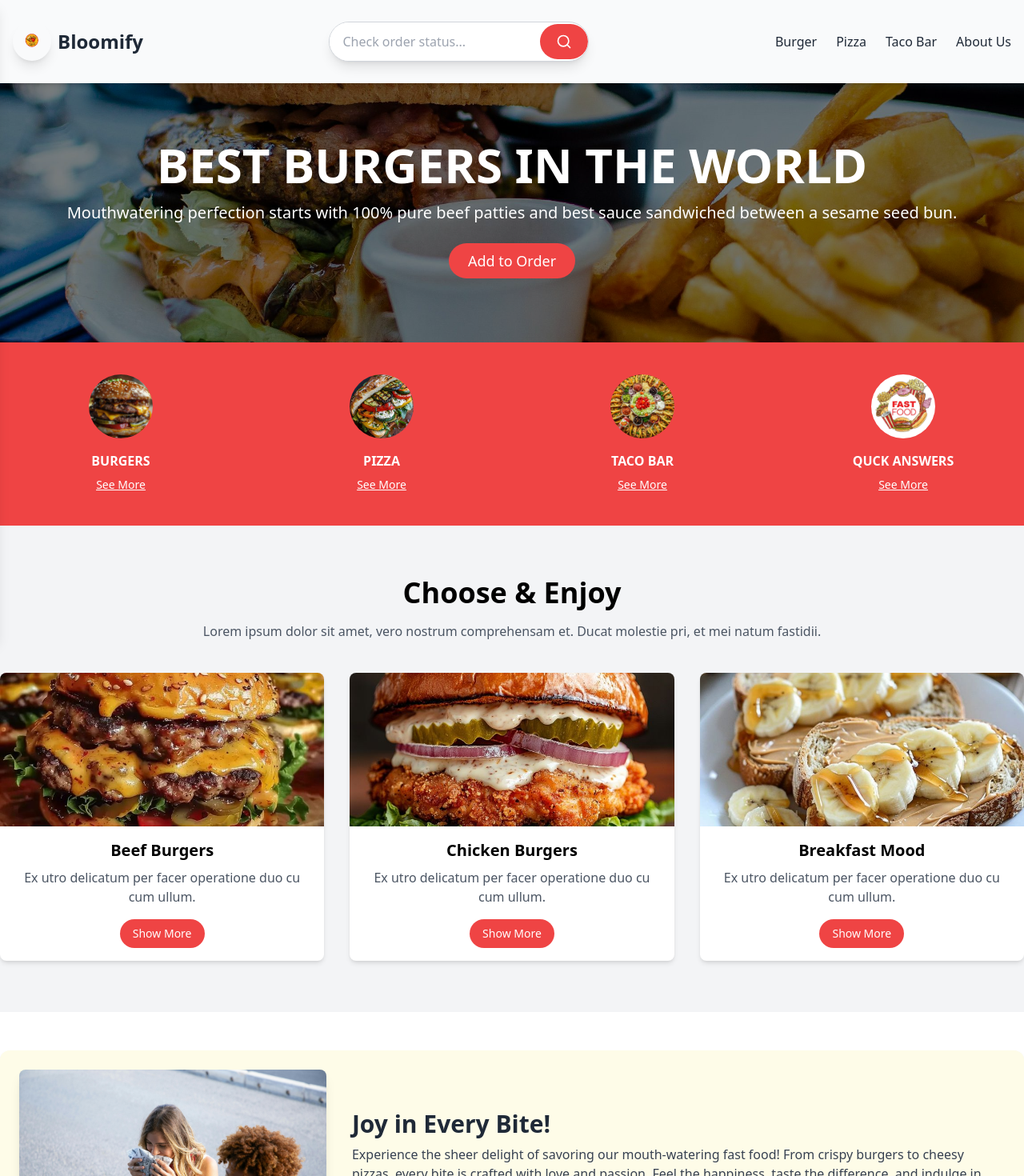
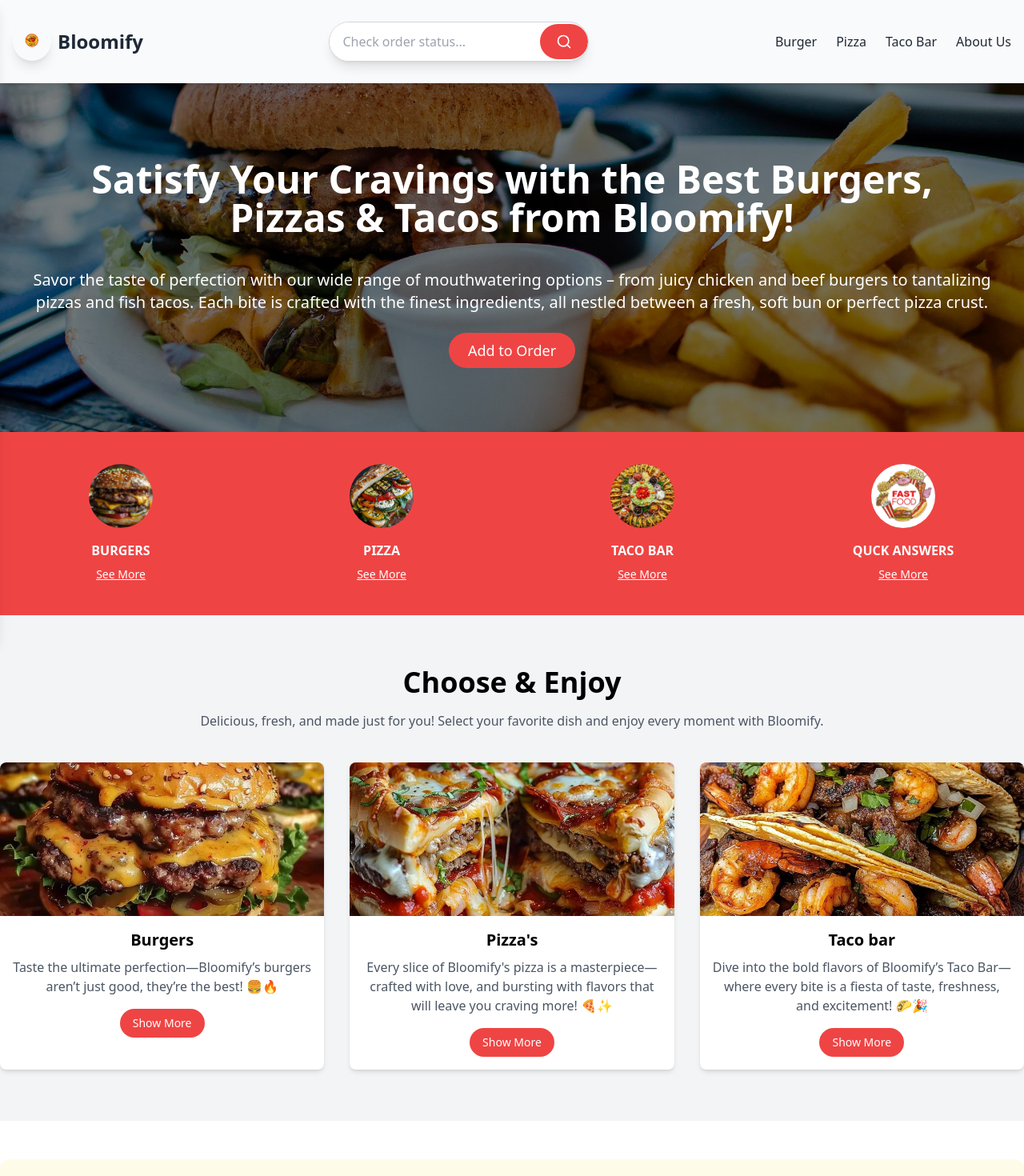
Before and after one commit to MAAhi-ahi/bloomify, a React (Vite) app in the folder bloomify-fastfoods/: page / in a window 1280 px wide. Shown: the top 1470 px of the page at 80% size. Built offline with nearby package versions, Linux system fonts and the light colour scheme.

Commit message:
new update

```diff
--- a/bloomify-fastfoods/src/index.css
+++ b/bloomify-fastfoods/src/index.css
@@ -34,3 +34,20 @@
     background-position: 0% 50%, 50% 50%, 100% 100%;
   }
 }
+
+
+/* Main spinner design */
+.loaders {
+  border: 8px solid #f3f3f3; /* Light grey */
+  border-top: 8px solid #db3434; /* Blue */
+  border-radius: 50%;
+  width: 80px;
+  height: 80px;
+  animation: spin 1.5s linear infinite;
+}
+
+/* Keyframes for spinning animation */
+@keyframes spin {
+  0% { transform: rotate(0deg); }
+  100% { transform: rotate(360deg); }
+}
--- a/bloomify-fastfoods/src/ui/Home.jsx
+++ b/bloomify-fastfoods/src/ui/Home.jsx
@@ -7,12 +7,16 @@ function Home() {
         style={{ backgroundImage: "url('images/web-2.jpg')" }}
       >
         <div className="bg-black bg-opacity-50 text-white text-center py-20 px-4">
-          <h1 className="text-4xl md:text-6xl font-bold">
+        {/* <h1 className="text-4xl md:text-6xl font-bold">
             BEST BURGERS IN THE WORLD
-          </h1>
+          </h1> */}
+          <h1 className="text-3xl sm:text-4xl md:text-6xl lg:text-5xl font-semibold text-center text-white  p-6 rounded-md ">
+  Satisfy Your Cravings with the Best Burgers, Pizzas & Tacos from Bloomify!
+</h1>
+
+
           <p className="mt-4 text-lg md:text-xl">
-            Mouthwatering perfection starts with 100% pure beef patties and best
-            sauce sandwiched between a sesame seed bun.
+          Savor the taste of perfection with our wide range of mouthwatering options – from juicy chicken and beef burgers to tantalizing pizzas and fish tacos. Each bite is crafted with the finest ingredients, all nestled between a fresh, soft bun or perfect pizza crust.
           </p>
           <button className="mt-6 bg-red-500 hover:bg-red-600 text-white py-2 px-6 rounded-full text-lg">
             Add to Order
@@ -67,8 +71,7 @@ function Home() {
         <div className="container mx-auto text-center">
           <h2 className="text-3xl md:text-4xl font-bold">Choose & Enjoy</h2>
           <p className="mt-4 text-gray-600">
-            Lorem ipsum dolor sit amet, vero nostrum comprehensam et. Ducat
-            molestie pri, et mei natum fastidii.
+          Delicious, fresh, and made just for you! Select your favorite dish and enjoy every moment with Bloomify.
           </p>
           <div className="mt-10 grid grid-cols-1 md:grid-cols-3 gap-8">
             <div className="bg-white shadow-md rounded-lg overflow-hidden">
@@ -78,45 +81,45 @@ function Home() {
                 className="w-full h-48 object-cover"
               />
               <div className="p-4">
-                <h3 className="text-xl font-semibold">Beef Burgers</h3>
+                <h3 className="text-xl font-semibold">Burgers</h3>
                 <p className="text-gray-600 mt-2">
-                  Ex utro delicatum per facer operatione duo cu cum ullum.
+                Taste the ultimate perfection—Bloomify’s burgers aren’t just good, they’re the best! 🍔🔥
                 </p>
-                <button className="mt-4 bg-red-500 hover:bg-red-600 text-white py-2 px-4 rounded-full text-sm">
+               <Link to="/burgermenu"> <button className="mt-4 bg-red-500 hover:bg-red-600 text-white py-2 px-4 rounded-full text-sm">
                   Show More
-                </button>
+                </button></Link>
               </div>
             </div>
             <div className="bg-white shadow-md rounded-lg overflow-hidden">
               <img
-                src="/images/chicken.jpg"
+                src="/images/pizza-0.jpg"
                 alt="Chicken Burgers"
                 className="w-full h-48 object-cover"
               />
               <div className="p-4">
-                <h3 className="text-xl font-semibold">Chicken Burgers</h3>
+                <h3 className="text-xl font-semibold">Pizza&apos;s</h3>
                 <p className="text-gray-600 mt-2">
-                  Ex utro delicatum per facer operatione duo cu cum ullum.
+                Every slice of Bloomify&apos;s pizza is a masterpiece—crafted with love, and bursting with flavors that will leave you craving more! 🍕✨
                 </p>
-                <button className="mt-4 bg-red-500 hover:bg-red-600 text-white py-2 px-4 rounded-full text-sm">
+               <Link to="/pizzamenu"> <button className="mt-4 bg-red-500 hover:bg-red-600 text-white py-2 px-4 rounded-full text-sm">
                   Show More
-                </button>
+                </button></Link>
               </div>
             </div>
             <div className="bg-white shadow-md rounded-lg overflow-hidden">
               <img
-                src="/images/breakfast.jpg"
+                src="/images/tacos-0.jpg"
                 alt="Breakfast Mood"
                 className="w-full h-48 object-cover"
               />
               <div className="p-4">
-                <h3 className="text-xl font-semibold">Breakfast Mood</h3>
+                <h3 className="text-xl font-semibold">Taco bar</h3>
                 <p className="text-gray-600 mt-2">
-                  Ex utro delicatum per facer operatione duo cu cum ullum.
+                Dive into the bold flavors of Bloomify’s Taco Bar—where every bite is a fiesta of taste, freshness, and excitement! 🌮🎉
                 </p>
-                <button className="mt-4 bg-red-500 hover:bg-red-600 text-white py-2 px-4 rounded-full text-sm">
+               <Link to="/tacobarmenu"> <button className="mt-4 bg-red-500 hover:bg-red-600 text-white py-2 px-4 rounded-full text-sm">
                   Show More
-                </button>
+                </button></Link>
               </div>
             </div>
           </div>
--- a/bloomify-fastfoods/src/ui/Loader.jsx
+++ b/bloomify-fastfoods/src/ui/Loader.jsx
@@ -1,4 +1,4 @@
-function Loader() {
+/*function Loader() {
   return (
     <div className="absolute inset-0 flex items-center justify-center bg-slate-200/20 backdrop-blur-sm">
       <div className="loader"></div>
@@ -7,3 +7,26 @@ function Loader() {
 }
 
 export default Loader;
+
+function Loader() {
+  return (
+    <div className="fixed inset-0 flex items-center justify-center bg-slate-200/40 backdrop-blur-sm z-50">
+      <div className="relative w-24 h-24">
+        <div className="absolute inset-0 border-8 border-t-8 border-blue-500 border-solid rounded-full animate-spin"></div>
+        <div className="absolute inset-0 border-8 border-t-8 border-green-500 border-solid rounded-full animate-spin reverse-spin"></div>
+      </div>
+    </div>
+  );
+}
+
+export default Loader; */
+
+function Loader() {
+  return (
+    <div className="fixed inset-0 flex items-center justify-center bg-slate-200/40 backdrop-blur-sm z-50">
+      <div className="loaders"></div>
+    </div>
+  );
+}
+
+export default Loader;
```
Also changed, not shown: bloomify-fastfoods/public/images/pizza-0.jpg (added), bloomify-fastfoods/public/images/tacos-0.jpg (added).
